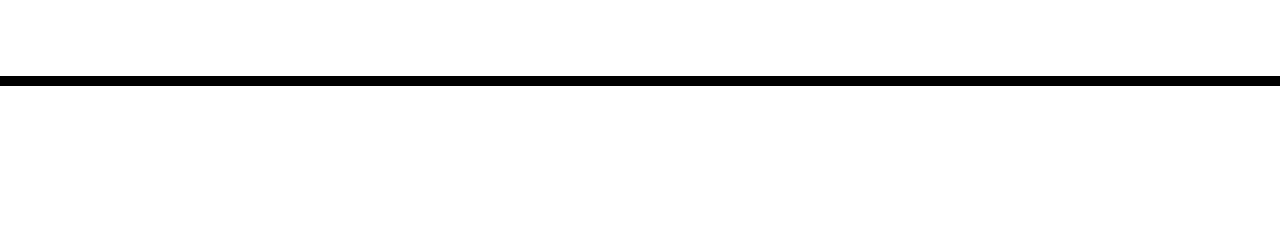
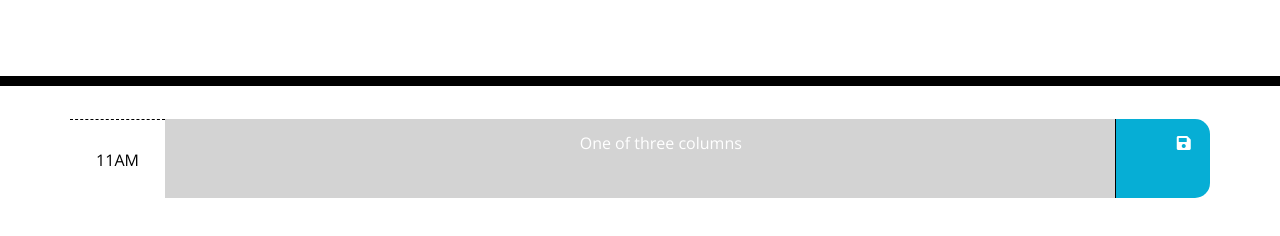
Before and after one commit to thomas-nicholson/day-planner, a plain HTML site: page index.html in a window 1280 px wide. Shown: the part 182-418 px from the top of the page. Drawn offline with nearby package versions, Linux system fonts and the light colour scheme.

Commit message:
added html for hour row

```diff
--- a/index.html
+++ b/index.html
@@ -30,6 +30,18 @@
     </header>
     <div class="container">
       <!-- Timeblocks go here -->
+      <div class="row time-block">
+        <div class="col-sm-1 hour">
+          11AM
+        </div>
+        <div class="col-sm-10 past">
+          One of three columns
+        </div>
+        <div class="saveBtn col-sm-1">
+          <i class="fas fa-save"></i>
+        </div>
+      </div>
+
     </div>
 
     <script src="https://cdnjs.cloudflare.com/ajax/libs/jquery/3.2.1/jquery.min.js"></script>
```
